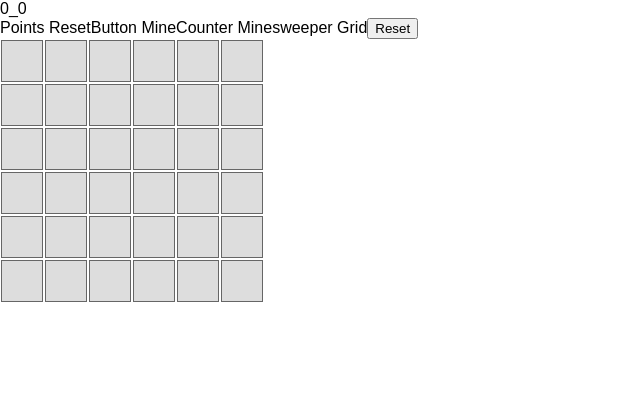
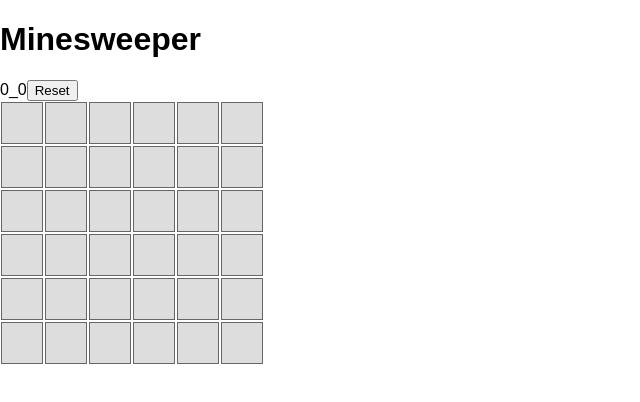
Before and after one commit to Knochenmark/minesweeper, a React (Create React App) app: page / in a window 1280 px wide. Shown: the top 402 px of the page, without its empty margins (0-640 px from the left). Built offline with nearby package versions, Linux system fonts and the light colour scheme.

Commit message:
Add game wrapper

```diff
--- a/src/mine-sweeper.tsx
+++ b/src/mine-sweeper.tsx
@@ -41,12 +41,18 @@ export default class MineSweeper extends React.Component<{}, IMineSweeperStatePr
     });
 
     return (
-      <div className="mine-sweeper">
-        <div className="game-state">{this.state.gameStatus}</div>
-        Points ResetButton MineCounter
-        Minesweeper Grid
-        <button onClick={() => this.resetGame()}>Reset</button>
-        {grid}
+      <div className="game-wrapper">
+        <h1>Minesweeper</h1>
+        <div className="mine-sweeper">
+          <div className="game-state">
+            {/* TODO Add Mine Counter */}
+            {this.state.gameStatus}
+            <button onClick={() => this.resetGame()}>Reset</button>
+          </div>
+          <div className="grid">
+            {grid}
+          </div>
+        </div>
       </div>
     );
   }
```
